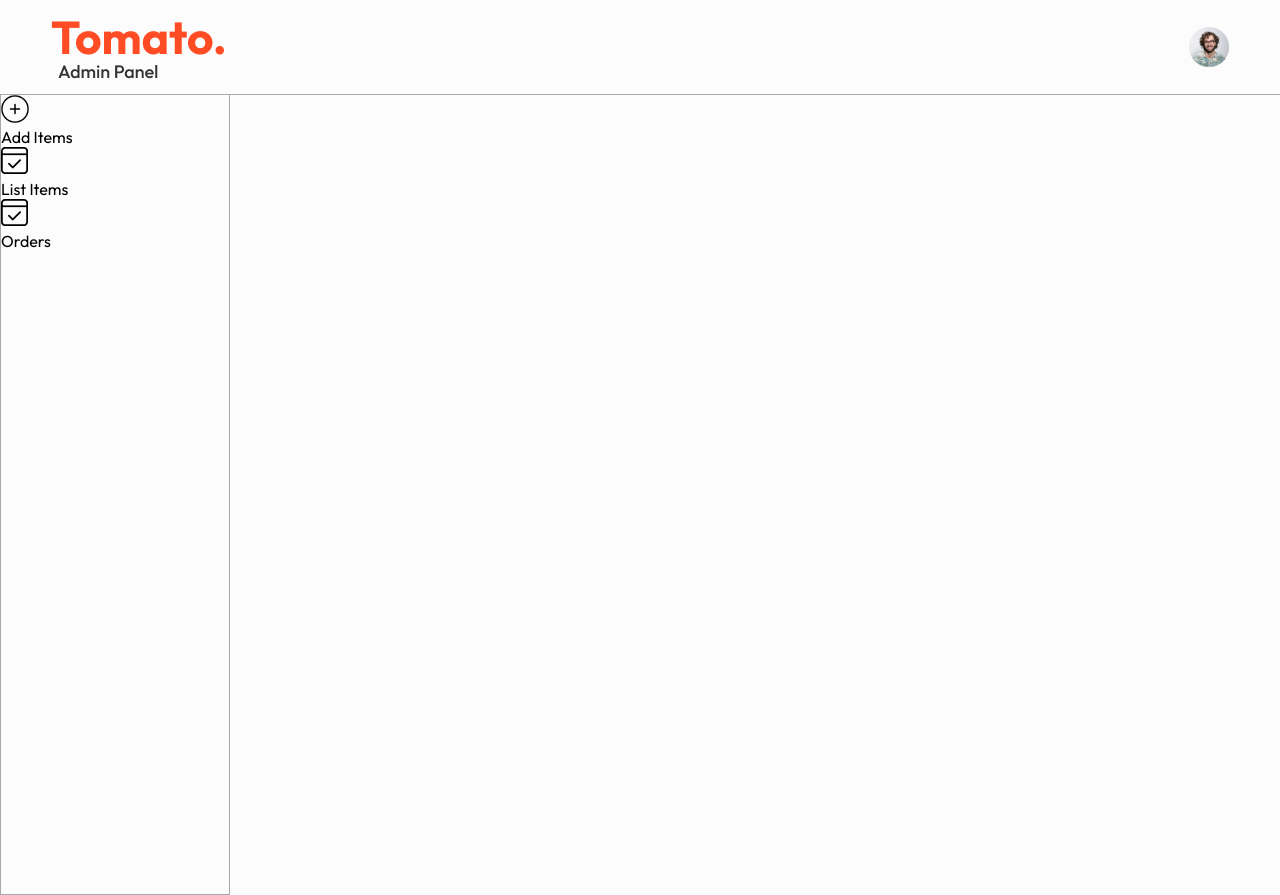
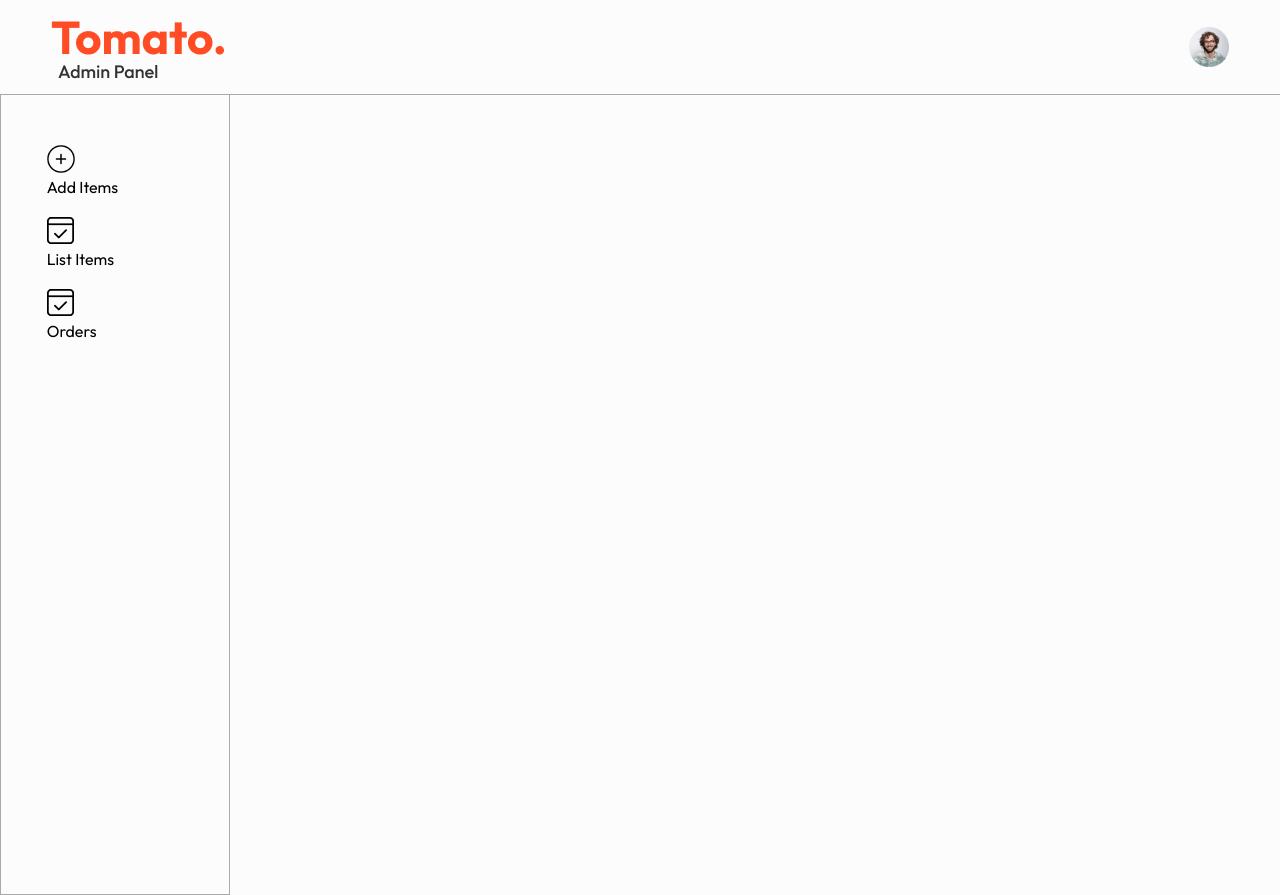
Before and after one commit to UdayChaudhary1/food-delivery-app, a React (Vite) app in the folder admin/: page / in a window 1280 px wide. Built offline with nearby package versions, Linux system fonts and the light colour scheme.

Commit message:
Bring sidebar content towards center

```diff
--- a/admin/src/components/Sidebar/Sidebar.css
+++ b/admin/src/components/Sidebar/Sidebar.css
@@ -4,3 +4,11 @@
   border: 1.5px solid #a9a9a9;
   border-top: 0;
 }
+
+.sidebar-options{
+  padding: 50px;
+  padding-left: 20%;
+  display: flex;
+  flex-direction: column;
+  gap: 20px;
+}
```
